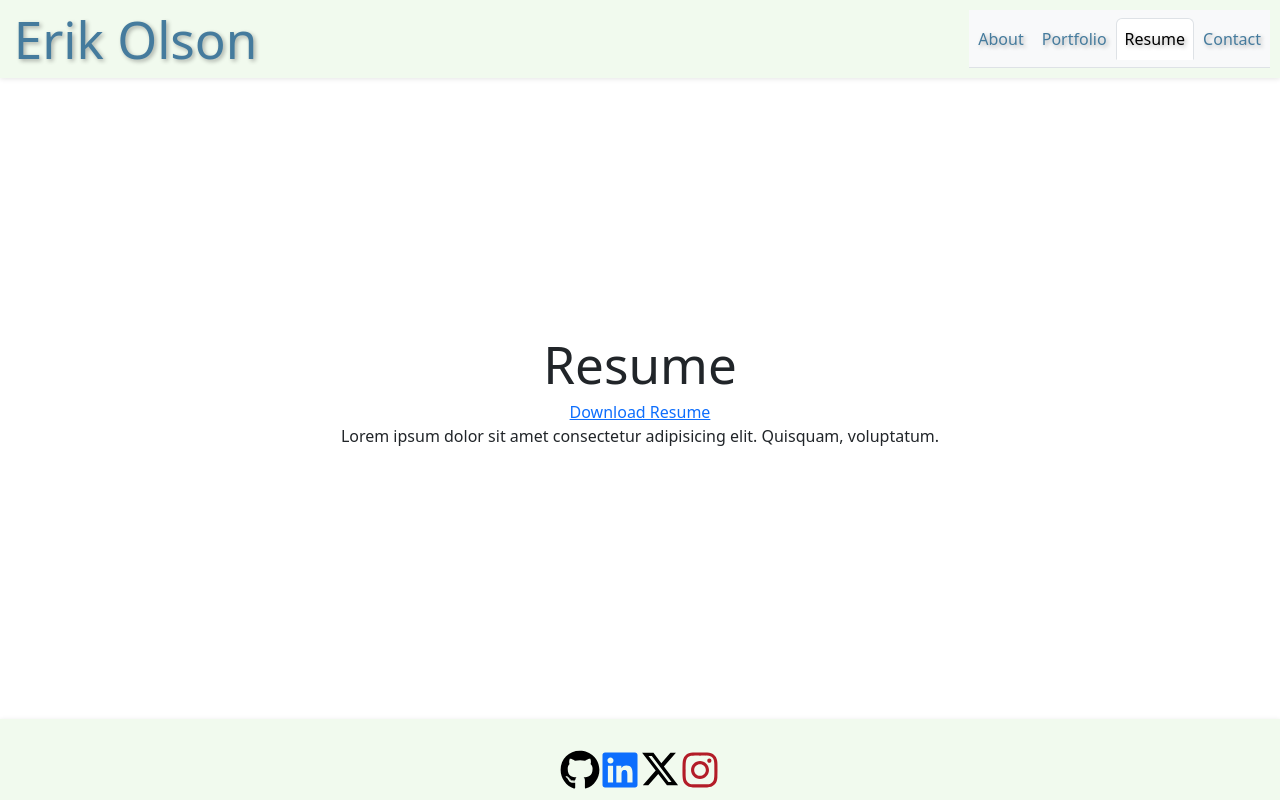
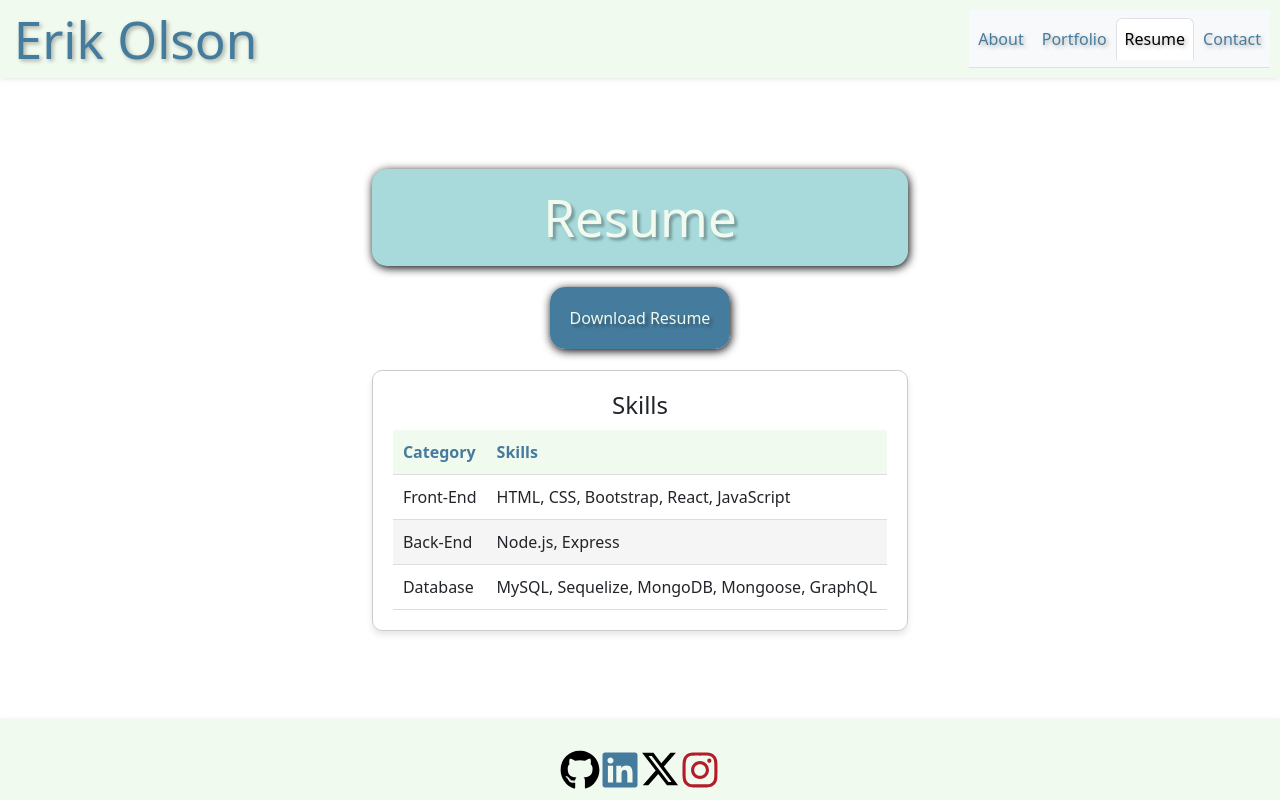
Before and after one commit to ErikAmerico/Portfolio2, a React (Vite) app: page /Resume in a window 1280 px wide. Built offline with nearby package versions, Linux system fonts and the light colour scheme.

Commit message:
worked on resume page, fixed error in footer

```diff
--- a/src/components/Footer/Footer.jsx
+++ b/src/components/Footer/Footer.jsx
@@ -22,10 +22,12 @@ export default function Footer() {
                     </IconContext.Provider>
                 </a>
                 <a href="https://www.linkedin.com/in/erik-olson-977513262/" target="_blank" rel="noopener noreferrer" id='linkedInIcon'>
-                    <FaLinkedin className="icon" />
+                    <IconContext.Provider value={{ className: 'icon' }}>
+                    <FaLinkedin />
+                    </IconContext.Provider>
                 </a>
                 <a href="https://twitter.com/KireNoslo" target="_blank" rel="noopener noreferrer" className='icon' id='twitterIcon'>
-                <IconContext.Provider>
+                <IconContext.Provider value={{}}>
                         {customTwitterIcon}
                     </IconContext.Provider>
                 </a>
--- a/src/pages/Resume/Resume.css
+++ b/src/pages/Resume/Resume.css
@@ -0,0 +1,84 @@
+
+#resumeTitle {
+    /* margin-top: 80px; */
+    margin-bottom: 40px;
+    background-color: #a8dadc;
+    padding: 20px;
+    border-radius: 20px;
+    color: #f1faee;
+    text-shadow: 3px 3px 3px rgba(0, 0, 0, 0.3);
+    animation: glow 1.5s 1;
+    border-radius: 15px;
+    box-shadow: 1px 2px 10px rgba(0, 0, 0, 1);
+}
+a {
+    text-decoration: none;
+    color: #457b9d;
+}
+#downloadResumeButton{
+    margin-bottom: 40px;
+    background-color: #457b9d;
+    padding: 20px;
+    border-radius: 20px;
+    color: #f1faee;
+    text-shadow: 3px 3px 3px rgba(0, 0, 0, 0.3);
+    animation: glow 1.5s 1;
+    border-radius: 15px;
+    box-shadow: 1px 2px 10px rgba(0, 0, 0, 1);
+}
+
+.skills-table {
+    margin-top: 40px;
+    border: 1px solid #ccc;
+    padding: 20px;
+    border-radius: 10px;
+    box-shadow: 0 4px 6px rgba(0, 0, 0, 0.1);
+}
+
+.skills-table h2 {
+    font-size: 24px;
+    margin-bottom: 10px;
+}
+
+table {
+    width: 100%;
+    border-collapse: collapse;
+}
+
+th, td {
+    padding: 10px;
+    border-bottom: 1px solid #ddd;
+    text-align: left;
+}
+
+th {
+    background-color: #f1faee;
+    color: #457b9d;
+}
+
+tr:nth-child(even) {
+    background-color: #f5f5f5;
+}
+
+
+
+
+
+
+
+
+
+
+
+
+
+@keyframes glow {
+    0%, 100% {
+      text-shadow: 3px 3px 3px rgba(0, 0, 0, 0.3);
+    }
+    50% {
+      text-shadow: 0px 0px 10px rgba(255, 255, 255, 0.8),
+                   0px 0px 20px rgba(255, 255, 255, 0.5),
+                   0px 0px 30px rgba(255, 255, 255, 0.3);
+    }
+  }
--- a/src/pages/Resume/Resume.jsx
+++ b/src/pages/Resume/Resume.jsx
@@ -1,13 +1,41 @@
+
+import './Resume.css'
+
+
+const skillsData = [
+    { category: 'Front-End', skills: ['HTML', 'CSS', 'Bootstrap', 'React', 'JavaScript'] },
+    { category: 'Back-End', skills: ['Node.js', 'Express'] },
+    { category: 'Database', skills: ['MySQL', 'Sequelize', 'MongoDB', 'Mongoose', 'GraphQL'] },
+];
+
 
 
 export default function Resume() {
     return (
+        <>
+        <h1 id="resumeTitle">Resume</h1>
         <div>
-            <h1 id="resumeTitle">Resume</h1>
-
-            <a href="/myResume.pdf" download="myResume.pdf">Download Resume</a>
-
-            <p>Lorem ipsum dolor sit amet consectetur adipisicing elit. Quisquam, voluptatum.</p>
+        <a href="/myResume.pdf" download="myResume.pdf" id='downloadResumeButton'>Download Resume</a>
+        <div className="skills-table">
+                <h2>Skills</h2>
+                <table>
+                    <thead>
+                        <tr>
+                            <th>Category</th>
+                            <th>Skills</th>
+                        </tr>
+                    </thead>
+                    <tbody>
+                        {skillsData.map((category, index) => (
+                            <tr key={index}>
+                                <td>{category.category}</td>
+                                <td>{category.skills.join(', ')}</td>
+                            </tr>
+                        ))}
+                    </tbody>
+                </table>
+            </div>
         </div>
+        </>
     )
 }
```
